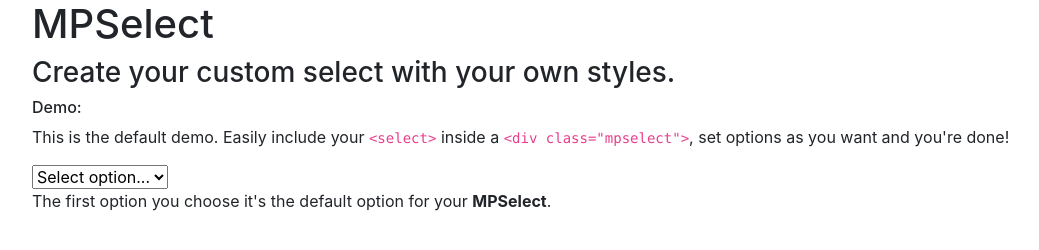
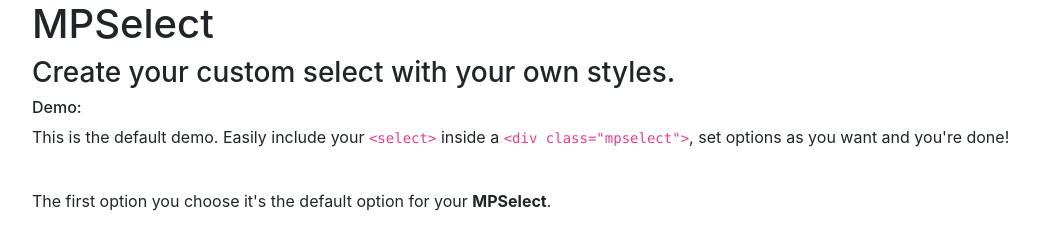
Before and after one commit to pascualmj/mpselect, a plain HTML site: page index.html in a window 1280 px wide. Shown: the whole page, without its empty margins (53-1092 px from the left). Drawn offline with nearby package versions, Linux system fonts and the light colour scheme.

Commit message:
Add first test and create mpselect object with basic functionality

```diff
--- a/index.html
+++ b/index.html
@@ -45,5 +45,12 @@
     <script src="https://cdnjs.cloudflare.com/ajax/libs/popper.js/1.14.3/umd/popper.min.js" integrity="sha384-ZMP7rVo3mIykV+2+9J3UJ46jBk0WLaUAdn689aCwoqbBJiSnjAK/l8WvCWPIPm49" crossorigin="anonymous"></script>
     <script src="https://stackpath.bootstrapcdn.com/bootstrap/4.1.3/js/bootstrap.min.js" integrity="sha384-ChfqqxuZUCnJSK3+MXmPNIyE6ZbWh2IMqE241rYiqJxyMiZ6OW/JmZQ5stwEULTy" crossorigin="anonymous"></script>
     <script src="mpselect/mpselect.js"></script>
+    <script>
+        $(document).ready(function() {
+
+            $('.mpselect').mpselect();
+
+        });
+    </script>
 </body>
 </html>
--- a/mpselect/mpselect.js
+++ b/mpselect/mpselect.js
@@ -0,0 +1,13 @@
+$(document).ready(function() {
+
+	// Create MPSelect Plugin
+	$.fn.mpselect = function() {
+
+		// First hide the <select> element
+		this.children('select').css('visibility', 'hidden');
+
+		// Return the element for chaining functionality
+		return this;
+	};
+
+});
```
